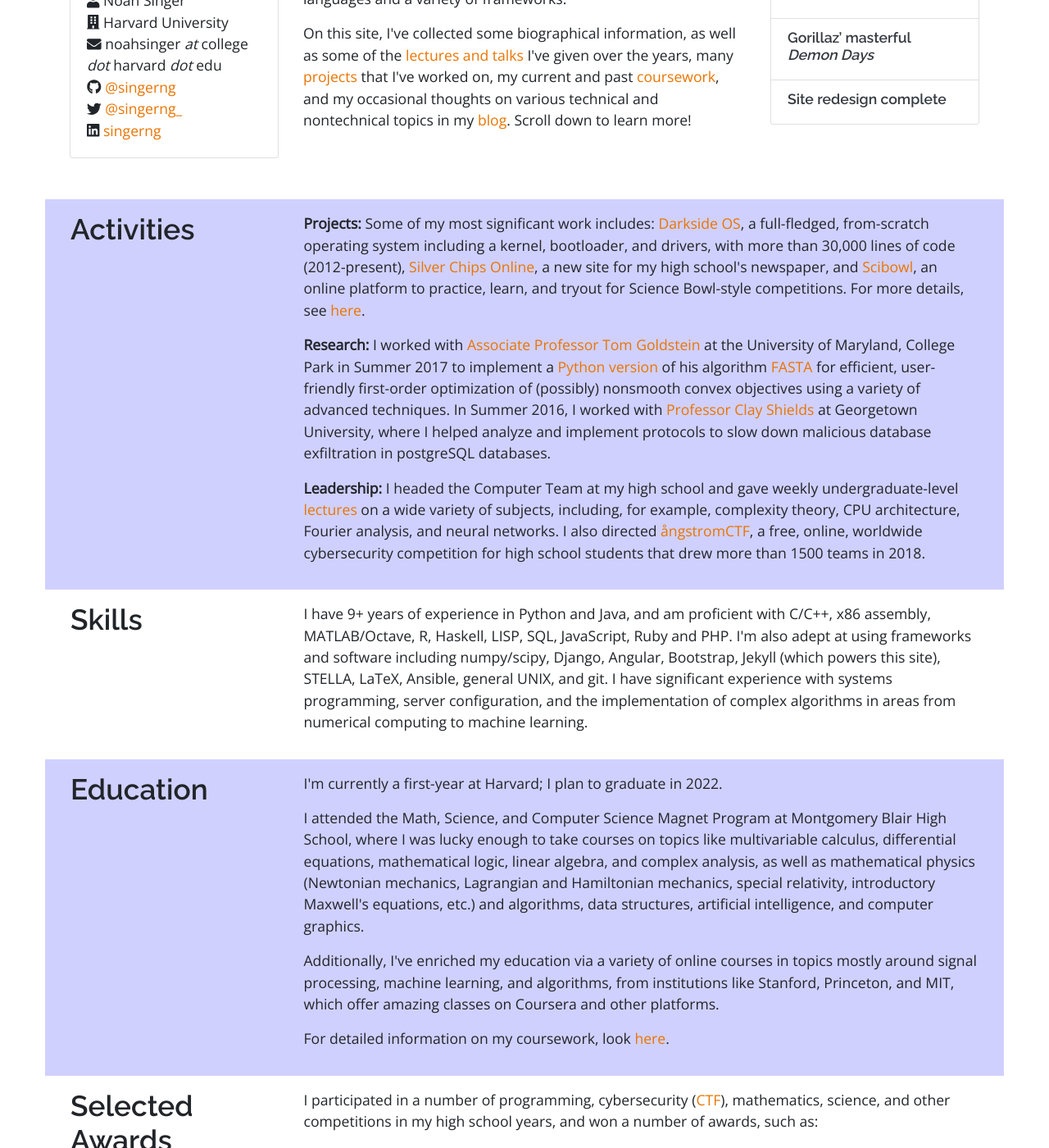
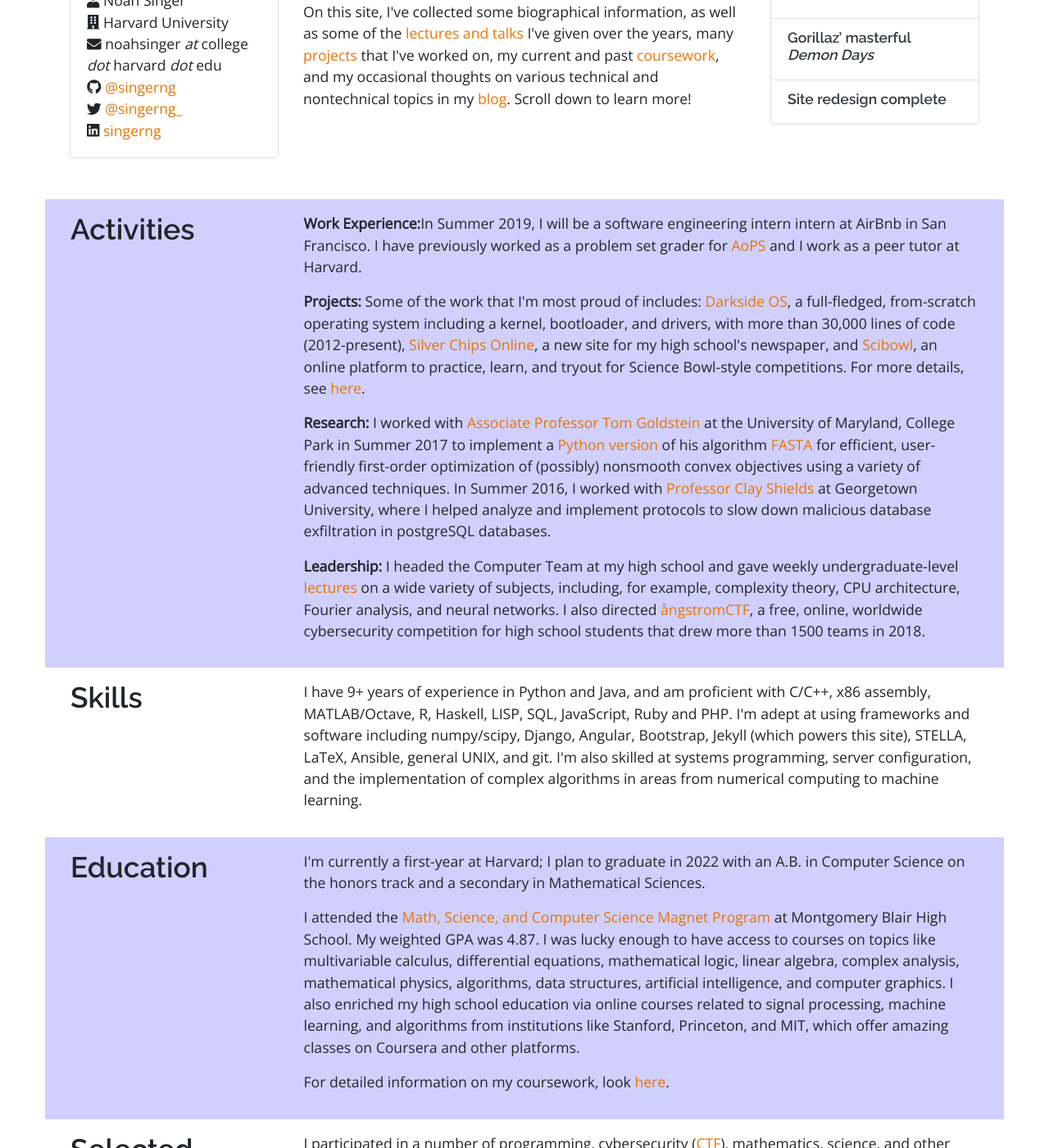
Before and after one commit to singerng/noahsinger.org, a Jekyll site: the page built from index/index.html, in a window 1280 px wide and 1400 px high, scrolled down 413 px. Shown: the whole window at 82% size. Built offline with Jekyll 4.4.1, drawn with Linux system fonts in a browser that asks for light colours; nearby versions of some CDN libraries; some of the changed text lies outside the part shown.

Commit message:
more updates

```diff
--- a/index/index.html
+++ b/index/index.html
@@ -24,12 +24,12 @@
   <div class="col-md-6 mb-4">
     <h1>Noah Singer</h1>
     <p>I'm a computer science student at Harvard with diverse interests including
-       the theory of computation, signal processing and applied math,
+       the theory of computation, applied math,
     machine learning, artificial intelligence, HCI,
     algorithms and data structures, kernels and operating systems, compilers and programming languages,
     and cybersecurity and cryptography. I also have 10+ years of experience with software and web engineering,
     including with teams and on projects of significant scale, and am proficient
-    in a dozen or so programming languages and a variety of frameworks.
+    in a dozen or so programming languages.
 
     <p>On this site, I've collected some biographical information,
       as well as some of the <a href="/lectures">lectures and
@@ -61,7 +61,12 @@
     <div class="col-md-3"><h2>Activities</h2></div>
     <div class="col-md-9">
 
-      <p><strong>Projects:</strong> Some of my most significant work includes:
+      <p><strong>Work Experience:</strong>In Summer 2019, I will be a software engineering intern
+      intern at AirBnb in San Francisco. I have previously worked as a problem set
+      grader for <a href="https://artofproblemsolving.com/">AoPS</a> and I work
+      as a peer tutor at Harvard.</p>
+
+      <p><strong>Projects:</strong> Some of the work that I'm most proud of includes:
         <a href="/projects#darkside">Darkside OS</a>, a full-fledged,
         from-scratch operating system including a kernel,
         bootloader, and drivers, with more than 30,000 lines of code (2012-present),
@@ -97,10 +102,10 @@
     <div class="col-md-9">
       <p>I have 9+ years of experience in Python and Java, and am proficient with
         C/C++, x86 assembly, MATLAB/Octave, R,
-        Haskell, LISP, SQL, JavaScript, Ruby and PHP. I'm also adept at using frameworks and software including numpy/scipy,
+        Haskell, LISP, SQL, JavaScript, Ruby and PHP. I'm adept at using frameworks and software including numpy/scipy,
         Django, Angular, Bootstrap, Jekyll (which powers this site),
-        STELLA, LaTeX, Ansible, general UNIX, and git. I have significant experience
-        with systems programming, server configuration, and the implementation
+        STELLA, LaTeX, Ansible, general UNIX, and git. I'm also skilled at
+        systems programming, server configuration, and the implementation
         of complex algorithms in areas from numerical computing to machine learning.
       </p>
     </div>
@@ -109,19 +114,18 @@
   <div class="row section p-3">
     <div class="col-md-3"><h2>Education</h2></div>
     <div class="col-md-9">
-      <p>I'm currently a first-year at Harvard; I plan to graduate in 2022.</p>
+      <p>I'm currently a first-year at Harvard; I plan to graduate in 2022
+        with an A.B. in Computer Science on the honors track and a secondary in
+        Mathematical Sciences.</p>
 
-      <p>I attended the Math, Science, and Computer Science Magnet Program
-        at Montgomery Blair High School, where I was lucky enough to take courses on topics
+      <p>I attended the <a href="https://mbhs.edu/departments/magnet/">Math, Science, and Computer Science Magnet Program</a>
+        at Montgomery Blair High School. My weighted GPA was 4.87. I was lucky enough to have access to courses on topics
       like multivariable calculus, differential equations, mathematical logic, linear
-      algebra, and complex analysis, as well as mathematical physics (Newtonian mechanics,
-      Lagrangian and Hamiltonian mechanics, special relativity, introductory
-      Maxwell's equations, etc.) and algorithms, data structures, artificial
-      intelligence, and computer graphics.</p>
-
-      <p>Additionally, I've enriched my education via a variety of online
-      courses in topics mostly around signal processing, machine learning, and
-      algorithms, from institutions like Stanford, Princeton, and MIT, which
+      algebra, complex analysis, mathematical physics,
+     algorithms, data structures, artificial
+      intelligence, and computer graphics. I also enriched my high school education via online
+      courses related to signal processing, machine learning, and
+      algorithms from institutions like Stanford, Princeton, and MIT, which
       offer amazing classes on Coursera and other platforms.</p>
 
       <p>For detailed information on my coursework, look <a href="/courses">here</a>.</a>
@@ -163,11 +167,13 @@
 
         Lately, I've enjoyed watching <em>Altered Carbon</em>, <em>Stranger Things</em>,
         <em>Black Mirror</em>, <em>Star Trek: The Next Generation</em>, <em>Twin Peaks</em>,
+        <em>Law and Order: SVU</em>,
         <em>The Office</em>, <em>NCIS</em>, <em>MasterChef</em>, and
         <em>Game of Thrones</em>. My music tastes are diverse but tend
         to favor electronica, alternative rock, and hip hop; my favorite acts include Daft
         Punk, OVERWERK, Ratatat, Gorillaz, Arctic Monkeys, Kanye West, Run the Jewels,
-        Avicii, Kendrick Lamar, OutKast, and The Strokes.</p>
+        Avicii, Kendrick Lamar, OutKast, and The Strokes. I also play piano
+        and love to cook.</p>
     </div>
   </div>
 </div>
```
